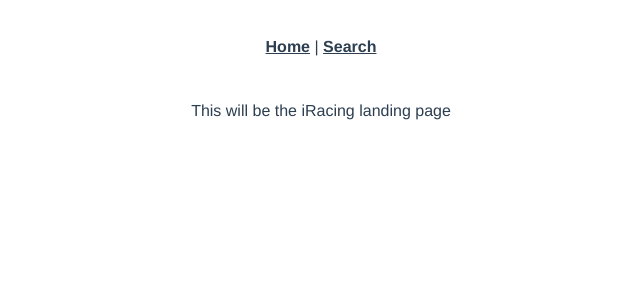
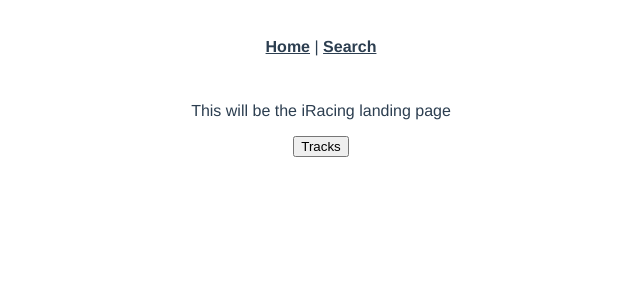
Before and after one commit to khemsoth/sim-setups, a Vue app: page /iracing in a window 1280 px wide. Shown: the top 300 px of the page, without its empty margins (319-959 px from the left). Built offline with nearby package versions, Linux system fonts and the light colour scheme.

Commit message:
Functionality: Added Tracks component to all sims

```diff
--- a/src/views/AssettoCorsa.vue
+++ b/src/views/AssettoCorsa.vue
@@ -1,11 +1,18 @@
 <template>
   <div>
     <p>This will be the AC landing page</p>
+
+    <Tracks />
   </div>
 </template>
 
 <script>
+import Tracks from '../components/Tracks';
+
 export default {
+    components: {
+      Tracks
+  }
 
 }
 </script>
--- a/src/views/RaceRoom.vue
+++ b/src/views/RaceRoom.vue
@@ -1,11 +1,18 @@
 <template>
   <div>
     <p>This will be the R3E landing page</p>
+
+    <Tracks />
   </div>
 </template>
 
 <script>
+import Tracks from '../components/Tracks';
+
 export default {
+    components: {
+      Tracks
+  }
 
 }
 </script>
--- a/src/views/iRacing.vue
+++ b/src/views/iRacing.vue
@@ -1,11 +1,18 @@
 <template>
   <div>
     <p>This will be the iRacing landing page</p>
+
+    <Tracks />
   </div>
 </template>
 
 <script>
+import Tracks from '../components/Tracks';
+
 export default {
+    components: {
+      Tracks
+  }
 
 }
 </script>
```
